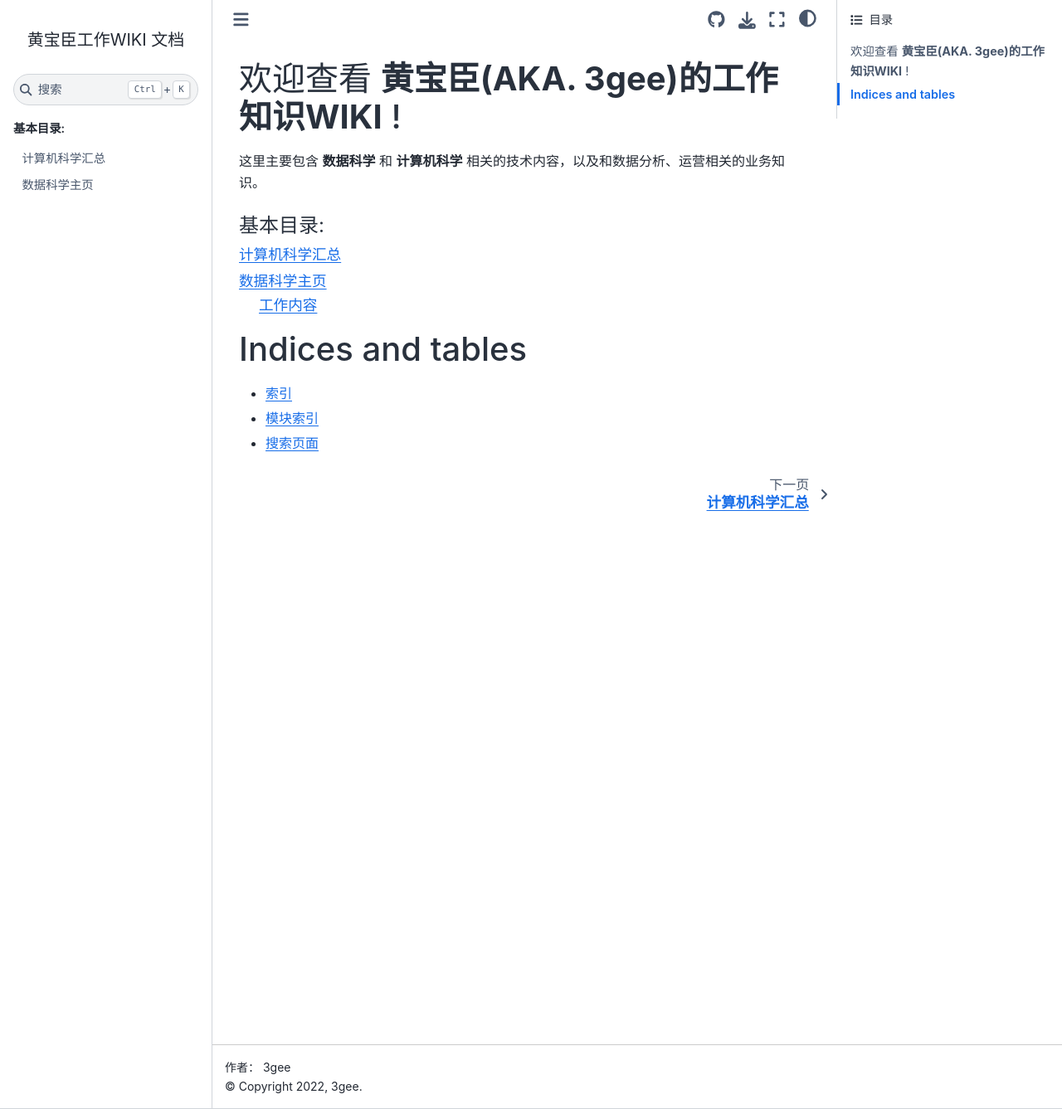
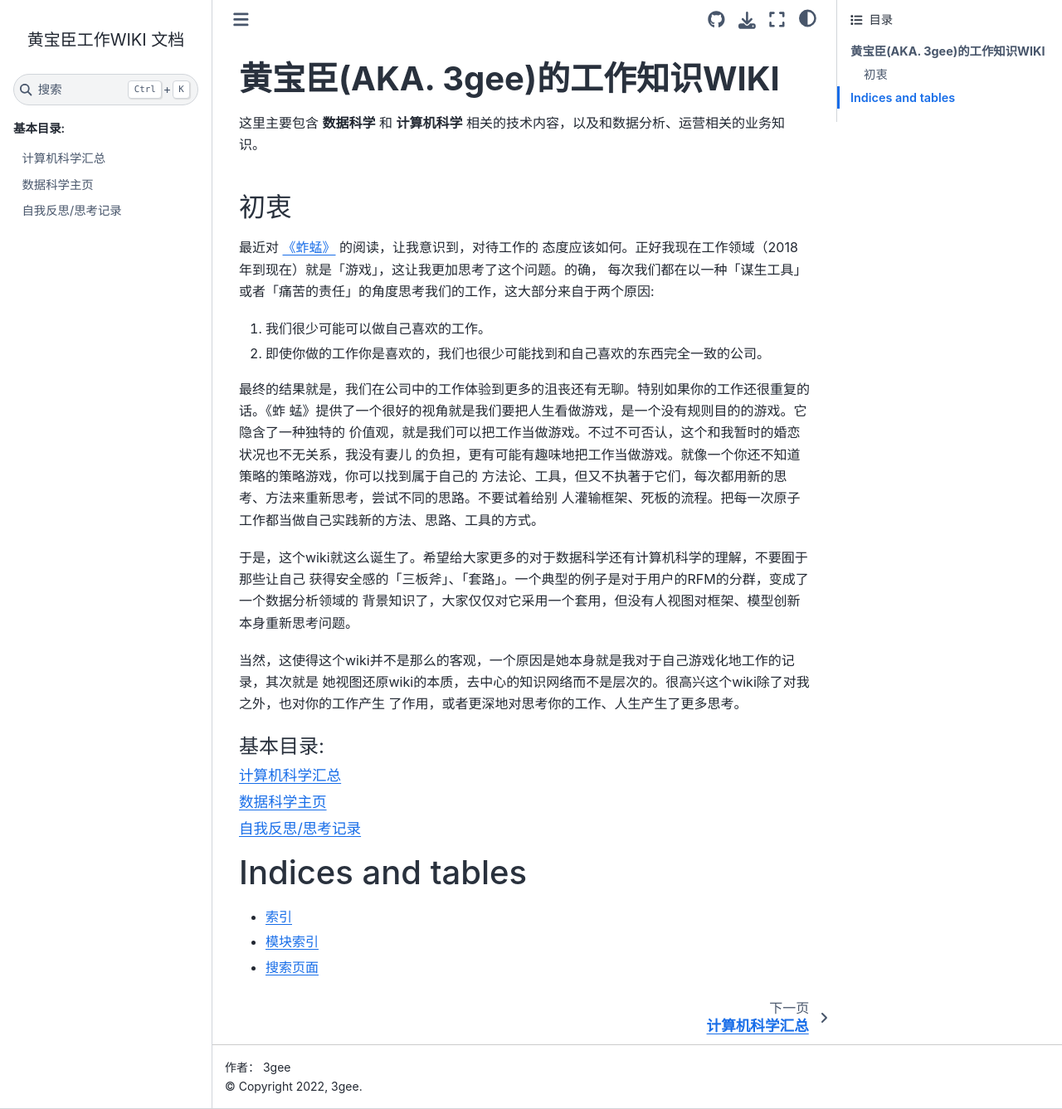
Before and after one commit to threecifanggen/my-work-wiki, a Sphinx documentation site: the page built from home/source/index.rst, in a window 1280 px wide and 1337 px high. Shown: the whole window at 83% size. Built offline with Sphinx 7.4.7 and the Sphinx Book theme 1.1.4, drawn with Linux system fonts in a browser that asks for light colours.

Commit message:
完成首页文字

```diff
--- a/home/source/index.rst
+++ b/home/source/index.rst
@@ -1,15 +1,41 @@
-.. 黄宝臣(AKA. 3gee)的工作知识WIKI documentation master file, created by
+.. 3gee工作知识WIKI documentation master file, created by
    sphinx-quickstart on Mon Jan  3 21:38:48 2022.
    You can adapt this file completely to your liking, but it should at least
    contain the root `toctree` directive.
 
-欢迎查看 **黄宝臣(AKA. 3gee)的工作知识WIKI** !
-===========================================================
+**黄宝臣(AKA. 3gee)的工作知识WIKI**
+==================================
 
-这里主要包含 **数据科学** 和 **计算机科学** 相关的技术内容，以及和数据分析、运营相关的业务知识。
+这里主要包含 **数据科学** 和 **计算机科学** 相关的技术内容，以及和数据分析、运营相关的业务知
+识。
+
+
+初衷
+-----------------
 
 
 
+最近对 `《蚱蜢》 <https://item.jd.com/65290308626.html>`_ 的阅读，让我意识到，对待工作的
+态度应该如何。正好我现在工作领域（2018年到现在）就是「游戏」，这让我更加思考了这个问题。的确，
+每次我们都在以一种「谋生工具」或者「痛苦的责任」的角度思考我们的工作，这大部分来自于两个原因:
+
+1. 我们很少可能可以做自己喜欢的工作。
+2. 即使你做的工作你是喜欢的，我们也很少可能找到和自己喜欢的东西完全一致的公司。
+
+最终的结果就是，我们在公司中的工作体验到更多的沮丧还有无聊。特别如果你的工作还很重复的话。《蚱
+蜢》提供了一个很好的视角就是我们要把人生看做游戏，是一个没有规则目的的游戏。它隐含了一种独特的
+价值观，就是我们可以把工作当做游戏。不过不可否认，这个和我暂时的婚恋状况也不无关系，我没有妻儿
+的负担，更有可能有趣味地把工作当做游戏。就像一个你还不知道策略的策略游戏，你可以找到属于自己的
+方法论、工具，但又不执著于它们，每次都用新的思考、方法来重新思考，尝试不同的思路。不要试着给别
+人灌输框架、死板的流程。把每一次原子工作都当做自己实践新的方法、思路、工具的方式。
+
+于是，这个wiki就这么诞生了。希望给大家更多的对于数据科学还有计算机科学的理解，不要囿于那些让自己
+获得安全感的「三板斧」、「套路」。一个典型的例子是对于用户的RFM的分群，变成了一个数据分析领域的
+背景知识了，大家仅仅对它采用一个套用，但没有人视图对框架、模型创新本身重新思考问题。
+
+当然，这使得这个wiki并不是那么的客观，一个原因是她本身就是我对于自己游戏化地工作的记录，其次就是
+她视图还原wiki的本质，去中心的知识网络而不是层次的。很高兴这个wiki除了对我之外，也对你的工作产生
+了作用，或者更深地对思考你的工作、人生产生了更多思考。
 
 
 .. toctree::
--- /dev/null
+++ b/home/source/reflection.md
@@ -0,0 +1 @@
+# 自我反思/思考记录
```
Also changed, not shown: other parts of home/source/index.rst (+1 -0 lines), home/source/data_science.md (+0 -4 lines), home/source/recommender.md (+7 -1 lines), home/source/simulation.md (added).
